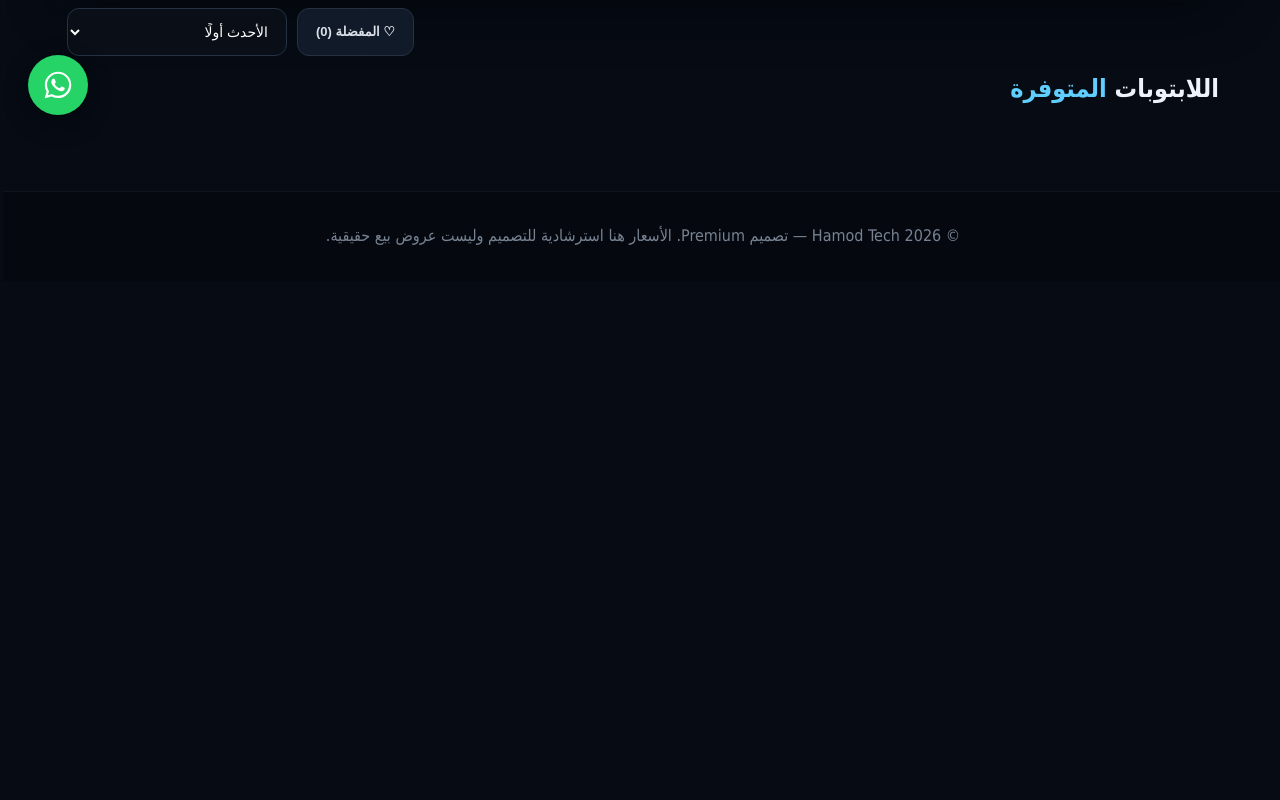
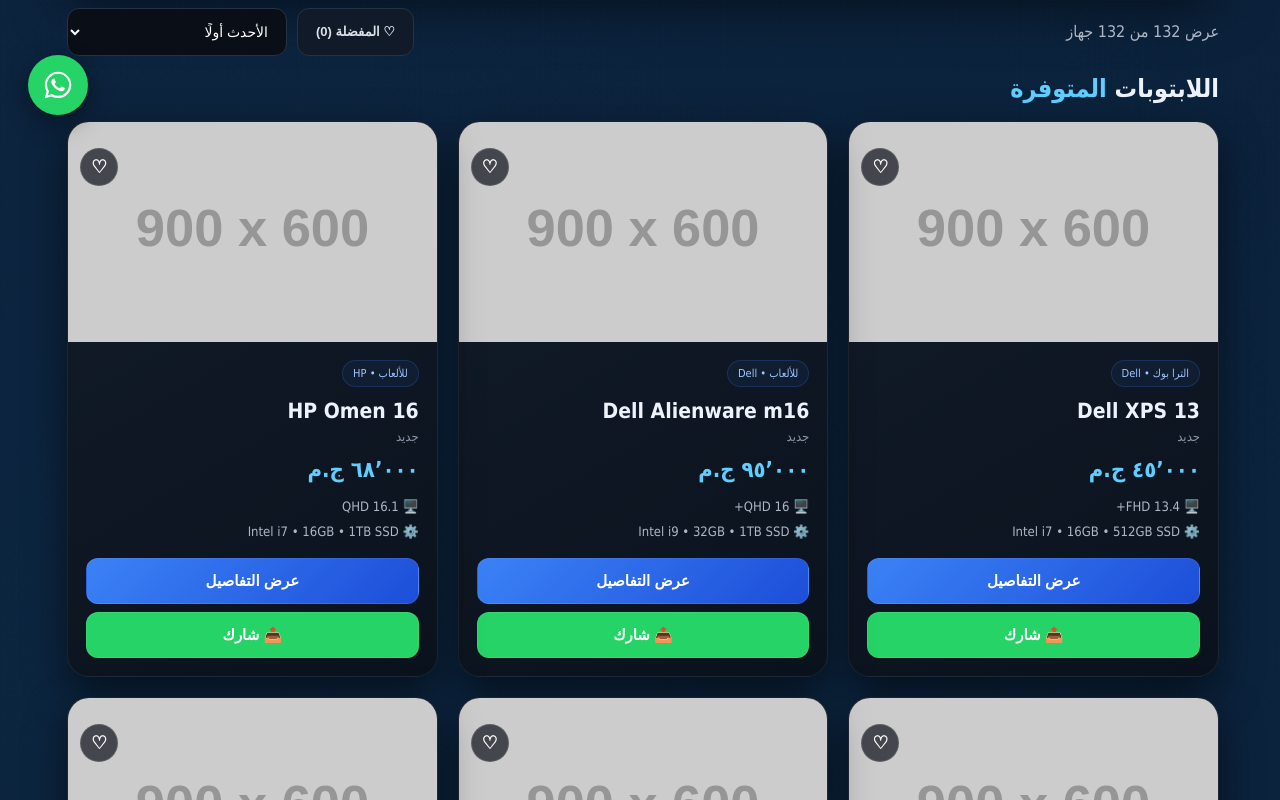
Before and after one commit to hamodpython010010-droid/HAMOD-LABS, a plain HTML site: page index.html in a window 1280 px wide. Shown: the part 660-1460 px from the top of the page. Before the commit the page ends 941 px from the top, so only its background shows below. Drawn offline with Linux system fonts and the light colour scheme; placeholder pictures from the web are drawn by us.

Commit message:
Update index.html

```diff
--- a/index.html
+++ b/index.html
@@ -186,7 +186,7 @@
 {"id":91,"title":"HP Elite Dragonfly G4","brand":"HP","model":"Elite Dragonfly G4 (High Spec)","year":2026,"price":98000,"processor":"Intel i7","ram":"32GB","storage":"2TB SSD","gpu":"Intel Iris Xe","screen":"13.5 3:2 Touch","category":"الترا بوك","condition":"جديد"},
 {"id":92,"title":"HP Omen 16 Max","brand":"HP","model":"Omen 16 Max","year":2026,"price":105000,"processor":"Intel i9","ram":"32GB","storage":"2TB SSD","gpu":"RTX 4080","screen":"16 QHD+ 240Hz","category":"للألعاب","condition":"جديد"},
 {"id":93,"title":"HP Omen 17 Max","brand":"HP","model":"Omen 17 Max","year":2026,"price":120000,"processor":"Intel i9","ram":"64GB","storage":"2TB SSD","gpu":"RTX 4090","screen":"17.3 QHD+ 240Hz","category":"للألعاب","condition":"جديد"},
-{"id":94,"title":"HP ZBook Fury 17","brand":"HP","model":"ZBook Fury 17 G11","year":2026,"price":145000,"processor":"Intel i9","ram":"64GB","storage":"2TB SSD","gpu":"RTX 5000 Ada","screen":"17.3 QHD+","category":"احترافي","condition":"جديد"}{"id":95,"title":"Dell Vostro 15","brand":"Dell","model":"Vostro 15 3520","year":2024,"price":14000,"processor":"Intel i3","ram":"8GB","storage":"256GB SSD","gpu":"Intel UHD","screen":"15.6 FHD","category":"أساسي","condition":"جديد"},
+{"id":94,"title":"HP ZBook Fury 17","brand":"HP","model":"ZBook Fury 17 G11","year":2026,"price":145000,"processor":"Intel i9","ram":"64GB","storage":"2TB SSD","gpu":"RTX 5000 Ada","screen":"17.3 QHD+","category":"احترافي","condition":"جديد"},{"id":95,"title":"Dell Vostro 15","brand":"Dell","model":"Vostro 15 3520","year":2024,"price":14000,"processor":"Intel i3","ram":"8GB","storage":"256GB SSD","gpu":"Intel UHD","screen":"15.6 FHD","category":"أساسي","condition":"جديد"},
 {"id":96,"title":"Dell Latitude 5440","brand":"Dell","model":"Latitude 5440","year":2025,"price":32000,"processor":"Intel i5","ram":"16GB","storage":"512GB SSD","gpu":"Intel Iris Xe","screen":"14 FHD","category":"احترافي","condition":"جديد"},
 {"id":97,"title":"Dell Latitude 7440","brand":"Dell","model":"Latitude 7440","year":2026,"price":54000,"processor":"Intel i7","ram":"16GB","storage":"512GB SSD","gpu":"Intel Iris Xe","screen":"14 FHD+","category":"احترافي","condition":"جديد"},
 {"id":98,"title":"Dell Inspiron 14 2-in-1","brand":"Dell","model":"Inspiron 14 2-in-1","year":2025,"price":26000,"processor":"AMD Ryzen 5","ram":"8GB","storage":"512GB SSD","gpu":"AMD Radeon","screen":"14 FHD Touch","category":"أساسي","condition":"جديد"},
```
